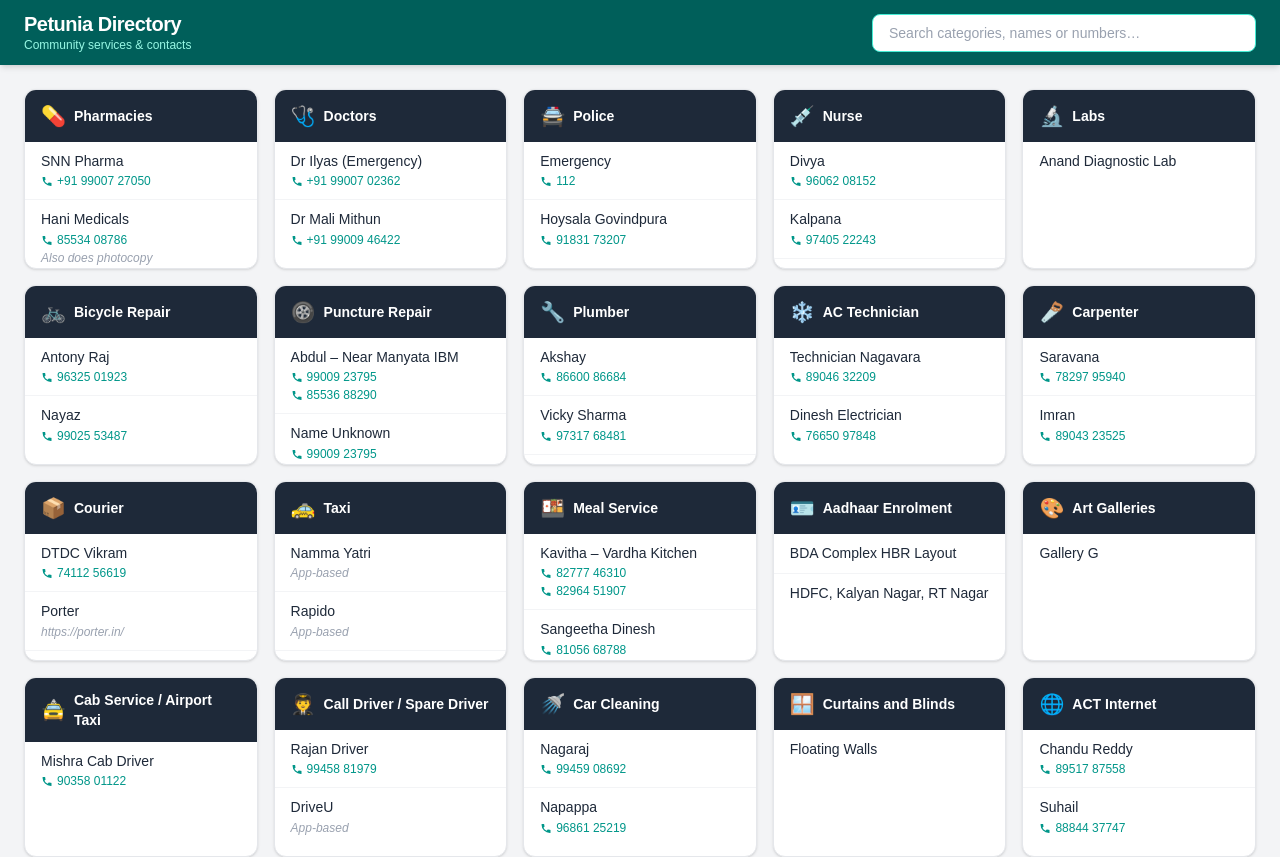
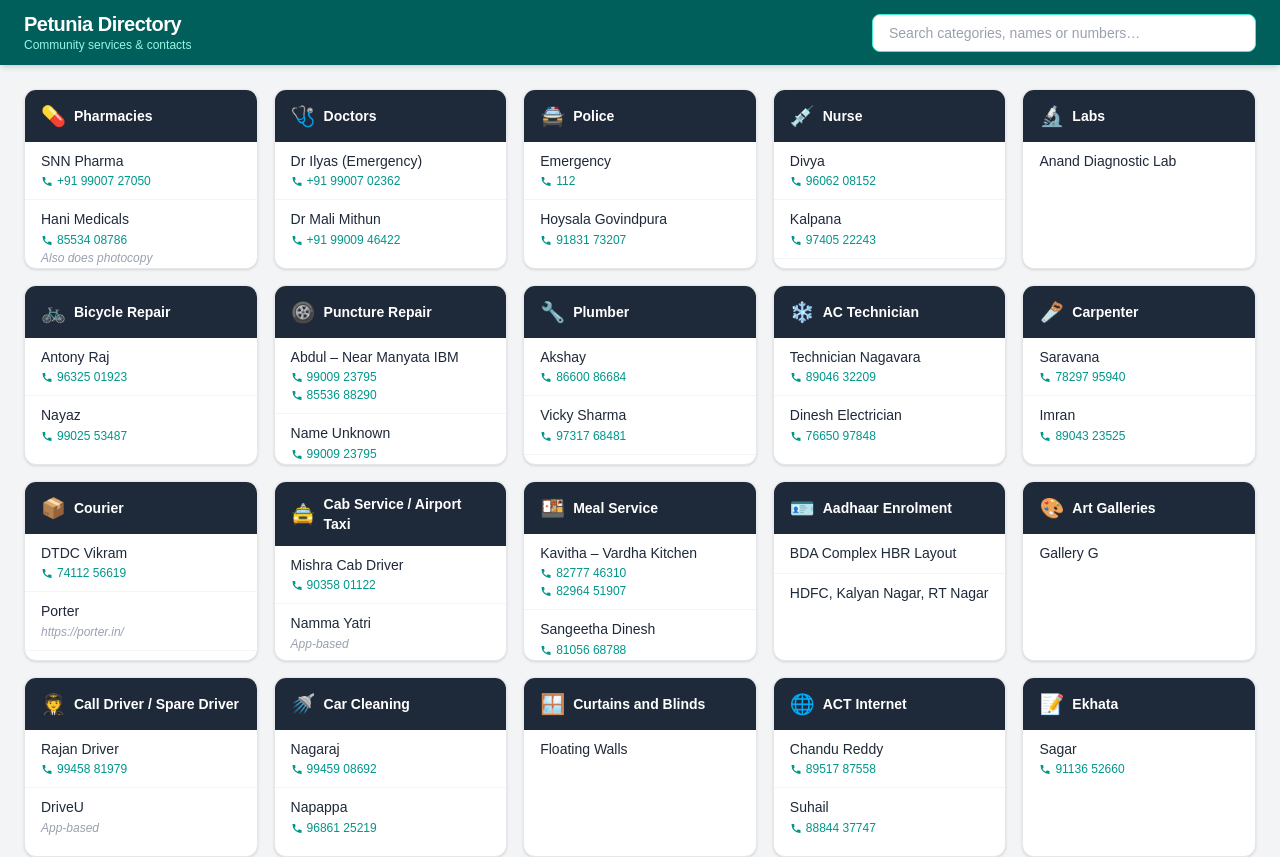
Before and after one commit to nanzwilly/petunia-directory, a Next.js app: page / in a window 1280 px wide. Shown: the top 857 px of the page. Built offline with nearby package versions, Linux system fonts and the light colour scheme.

Commit message:
Merge Taxi into Cab Service/Airport Taxi; update priority list
Co-Authored-By: Claude Opus 4.6 <noreply@anthropic.com>

```diff
--- a/app/page.tsx
+++ b/app/page.tsx
@@ -29,7 +29,7 @@ const PRIORITY = [
   "Carpenter",
   "Electrician",
   "Courier",
-  "Taxi",
+  "Cab Service / Airport Taxi",
   "Meal Service",
 ];
 
--- a/app/test/page.tsx
+++ b/app/test/page.tsx
@@ -29,7 +29,7 @@ const PRIORITY = [
   "Carpenter",
   "Electrician",
   "Courier",
-  "Taxi",
+  "Cab Service / Airport Taxi",
   "Meal Service",
 ];
 
--- a/data/directory.json
+++ b/data/directory.json
@@ -29,7 +29,12 @@
   {
     "category": "Cab Service / Airport Taxi",
     "entries": [
-      { "name": "Mishra Cab Driver", "phone": "90358 01122" }
+      { "name": "Mishra Cab Driver", "phone": "90358 01122" },
+      { "name": "Namma Yatri", "note": "App-based" },
+      { "name": "Rapido", "note": "App-based" },
+      { "name": "Uber", "note": "App-based" },
+      { "name": "Ola", "note": "App-based" },
+      { "name": "BLR Pulse", "note": "App-based" }
     ]
   },
   {
@@ -246,16 +251,6 @@
     ]
   },
   {
-    "category": "Taxi",
-    "entries": [
-      { "name": "Namma Yatri", "note": "App-based" },
-      { "name": "Rapido", "note": "App-based" },
-      { "name": "Uber", "note": "App-based" },
-      { "name": "Ola", "note": "App-based" },
-      { "name": "BLR Pulse", "note": "App-based" }
-    ]
-  },
-  {
     "category": "Wine / Liquor Delivery",
     "entries": [
       { "name": "Manju MRP Liquor", "phone": "70260 78005" }
```
